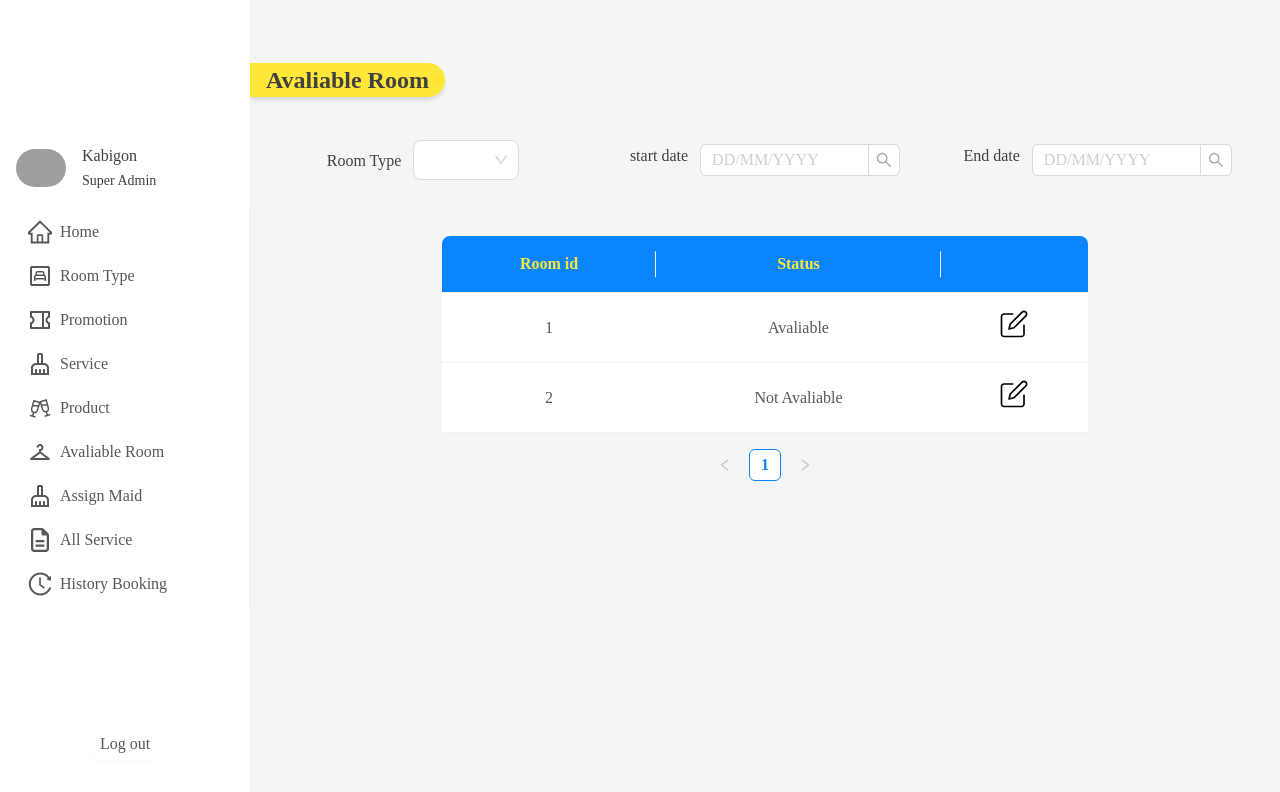
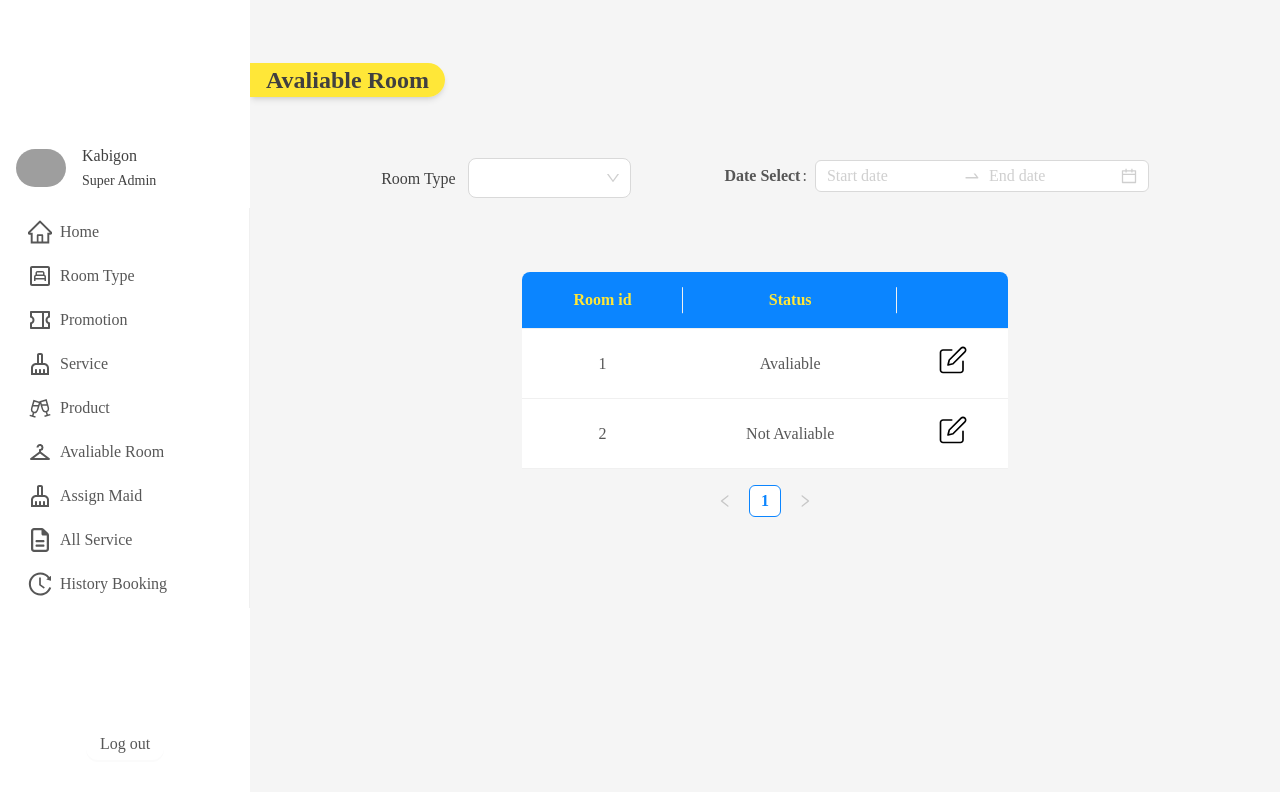
Before and after one commit to ChaiyapatOam/CPE241-FinalProject-Web, a React (Vite) app: page /staff/avaliable in a window 1280 px wide. Shown: the top 792 px of the page. Built offline with nearby package versions, Linux system fonts and the light colour scheme; grey boxes are pictures that could not be loaded; a web font is replaced by a local one.

Commit message:
Update UI

```diff
--- a/src/pages/staff/Avaliable_Room/index.tsx
+++ b/src/pages/staff/Avaliable_Room/index.tsx
@@ -80,8 +80,8 @@ const StaffAvaliableRoom = () => {
 
   return (
     <>
-      <div className="grid grid-cols-3 justify-center items-center place-items-center gap-4 p-6 ">
-        <div className="col-span-1 w-8/12">
+      <div className="flex flex-row justify-center items-center place-items-center gap-4 p-6 ">
+        <div className="col-span-1 w-4/12">
           <label className="mr-3 w-3/12">Room Type</label>
           <Select
             className="w-6/12"
@@ -96,7 +96,7 @@ const StaffAvaliableRoom = () => {
             <Option value="3">Deluxe</Option>
           </Select>
         </div>
-        <div className="col-span-1">
+        {/* <div className="col-span-1">
           <label className="mr-3">start date</label>
           <Search
             placeholder="DD/MM/YYYY"
@@ -106,20 +106,18 @@ const StaffAvaliableRoom = () => {
             }}
             style={{ width: 200 }}
           />
-        </div>
-        <div className="col-span-1">
-          <label className="mr-3">End date</label>
-          <Search
-            placeholder="DD/MM/YYYY"
-            allowClear
-            onSearch={(onSearch) => {
-              console.log(onSearch)
-            }}
-            style={{ width: 200 }}
-          />
-        </div>
+        </div> */}
+        <Form.Item
+          label={<p className="font-bold">Date Select</p>}
+          hasFeedback
+          className='pt-5'
+        >
+          <div >
+            <DateTime />
+          </div>
+        </Form.Item>
       </div>
-      <div className="px-40">
+      <div className="px-60">
         <MyTable dataSource={Room} rowKey={(record) => record.id} columns={columns} />
       </div>
       <ModalForm
@@ -137,7 +135,8 @@ const StaffAvaliableRoom = () => {
             isEdit ? handleEdit(values) : handleCreate(values)
           }}
         >
-          <div className="col-span-1 md:col-span-3">
+
+          {/* <div className="col-span-1 md:col-span-3">
             <Form.Item
               name="StartDate"
               label={<p className="font-bold">Start Date</p>}
@@ -149,23 +148,22 @@ const StaffAvaliableRoom = () => {
                 <DateTime />
               </div>
             </Form.Item>
-          </div>
+          </div> */}
 
           <div className="col-span-1 md:col-span-3">
             <Form.Item
               name="EndDate"
-              label={<p className="font-bold">End Date</p>}
+              label={<p className="font-bold">Date Range</p>}
               rules={[{ required: true, message: 'กรุณากรอกเวลาที่สิ้นสุด' }]}
               hasFeedback
             >
               <div className="">
-                <label className="">Date Select &nbsp;</label>
                 <DateTime />
               </div>
             </Form.Item>
           </div>
           <Button
-            onClick={() => {}}
+            onClick={() => { }}
             htmlType="submit"
             className="px-6 border border-primary-blue rounded-xl"
             size="large"
--- a/src/pages/staff/RoomType/index.tsx
+++ b/src/pages/staff/RoomType/index.tsx
@@ -47,6 +47,7 @@ const StaffRoomType = () => {
       title: 'RoomTypeID',
       dataIndex: 'id',
       key: 'id',
+      align: 'center',
     },
     {
       title: 'RoomType',
@@ -92,29 +93,16 @@ const StaffRoomType = () => {
 
   return (
     <>
-      <div className="grid grid-cols-3 justify-center items-center gap-4 p-6">
+      <div className="flex flex-row justify-evenly ">
         <div className="col-span-1">
           <Search
-            placeholder="employee ID"
+            placeholder="Room Type Name.."
             allowClear
             onSearch={(onSearch) => {
               console.log(onSearch)
             }}
             style={{ width: 200 }}
           />
-        </div>
-        <div className="col-span-1">
-          <Select
-            className="w-1/2"
-            size="large"
-            labelInValue
-            onChange={(e) => {
-              console.log(e.label)
-            }}
-          >
-            <Option value="1">Room Type</Option>
-            <Option value="2">Max People</Option>
-          </Select>
         </div>
         <div>
           <Button
@@ -130,7 +118,7 @@ const StaffRoomType = () => {
           </Button>
         </div>
       </div>
-      <div className="px-40">
+      <div className="px-60">
         <MyTable dataSource={RoomType} rowKey={(record) => record.id} columns={columns} />
       </div>
       <ModalForm
--- a/src/pages/staff/Ser/index.tsx
+++ b/src/pages/staff/Ser/index.tsx
@@ -126,7 +126,7 @@ const StaffService = () => {
 
   return (
     <>
-      <div className="ml-10  text-xl">
+      <div className="ml-10  text-xl my-5">
         <label className="mr-3"> Search :</label>
         <Search
           placeholder="ServiceId, Service name.."
@@ -137,15 +137,15 @@ const StaffService = () => {
           style={{ width: 200 }}
         />
       </div>
-      <p className="text-xl ml-10"> Add new Service</p>
-      <div className="flex justify-around">
+      <p className="text-xl ml-10 "> Add new Service</p>
+      <div className="flex justify-evenly mt-5 ">
         <div>
           <label className="mr-3">Service Name</label>
-          <input className="border border-dark-gray rounded-md pl-2" placeholder="name" />
+          <input className="border rounded-md pl-2" placeholder="name" />
         </div>
         <div>
-          <label className="ml-10 mr-3">Fee</label>
-          <input className="border border-dark-gray rounded-md pl-2" />
+          <label className="ml-10 mr-3">Cost</label>
+          <input className="border rounded-md pl-2" placeholder="Cost" />
         </div>
         <Button
           onClick={() => {
@@ -226,4 +226,4 @@ const StaffService = () => {
   )
 }
 
-export default StaffService
+export default StaffService;
--- a/src/pages/staff/allService/index.tsx
+++ b/src/pages/staff/allService/index.tsx
@@ -5,8 +5,8 @@ const { Search } = Input
 const AllService = () => {
   return (
     <>
-      <div className="flex flex-row">
-        <div className="basis-4/5 flex flex-col items-center mr-10">
+      <div className="flex flex-row justify-center">
+        <div className="basis-4/5 flex flex-col items-center">
           <div className="flex flex-row items-center w-8/12 mb-2">
             <div className="basis-2/4 flex flex-row">
               <label className="mr-3 place-content-center">Search</label>
--- a/src/pages/staff/assignmaid/index.tsx
+++ b/src/pages/staff/assignmaid/index.tsx
@@ -46,6 +46,21 @@ const StaffAssignMaid = () => {
       name: 'Waviex Teehidmaiwai',
       roomTypeID: 'T003',
     },
+    {
+      id: 'M003',
+      name: 'Waviex Teehidmaiwai',
+      roomTypeID: 'T003',
+    },
+    {
+      id: 'M003',
+      name: 'Waviex Teehidmaiwai',
+      roomTypeID: 'T003',
+    },
+    {
+      id: 'M003',
+      name: 'Waviex Teehidmaiwai',
+      roomTypeID: 'T003',
+    },
   ]
 
   const columns: ColumnsType = [
@@ -87,7 +102,7 @@ const StaffAssignMaid = () => {
 
   return (
     <>
-      <div className="flex flex-row">
+      <div className="flex flex-row justify-center">
         <div className="basis-3/4">
           <div className="grid grid-cols-2 justify-center items-center place-items-center gap-4 p-6 ">
             <div className="col-span-1">
--- a/src/pages/staff/historyBooking/index.tsx
+++ b/src/pages/staff/historyBooking/index.tsx
@@ -5,7 +5,7 @@ const { Search } = Input
 const AllService = () => {
   return (
     <>
-      <div className="flex flex-row">
+      <div className="flex flex-row justify-center">
         <div className="basis-4/5 flex flex-col items-center mr-10">
           <div className="flex flex-row items-center w-8/12 mb-2">
             <div className="basis-2/4 flex flex-row">
@@ -54,7 +54,7 @@ const AllService = () => {
                   <h1 className="font-medium">No. of Guests : &nbsp;</h1> 3
                 </div>
               </div>
-              <div className="col-span-1 bg-primary-blue rounded-r-xl py-3 pr-3 text-right">
+              <div className="col-span-1 bg-primary-blue rounded-r-xl py-5 pr-3 text-right">
                 <div className="text-white">
                   <h1 className="font-medium">Check in date :&nbsp;</h1> <h1>13/02/2023</h1>
                 </div>
@@ -82,7 +82,7 @@ const AllService = () => {
                   <h1 className="font-medium">No. of Guests : &nbsp;</h1> 3
                 </div>
               </div>
-              <div className="col-span-1 bg-primary-blue rounded-r-xl py-3 pr-3 text-right">
+              <div className="col-span-1 bg-primary-blue rounded-r-xl py-5 pr-3 text-right">
                 <div className="text-white">
                   <h1 className="font-medium">Check in date &nbsp;</h1> <h1>13/02/2023</h1>
                 </div>
@@ -110,7 +110,7 @@ const AllService = () => {
                   <h1 className="font-medium">No. of Guests : &nbsp;</h1> 3
                 </div>
               </div>
-              <div className="col-span-1 bg-primary-blue rounded-r-xl py-3 pr-3 text-right">
+              <div className="col-span-1 bg-primary-blue rounded-r-xl py-5 pr-3 text-right">
                 <div className="text-white">
                   <h1 className="font-medium">Check in date :&nbsp;</h1> <h1>13/02/2023</h1>
                 </div>
```
